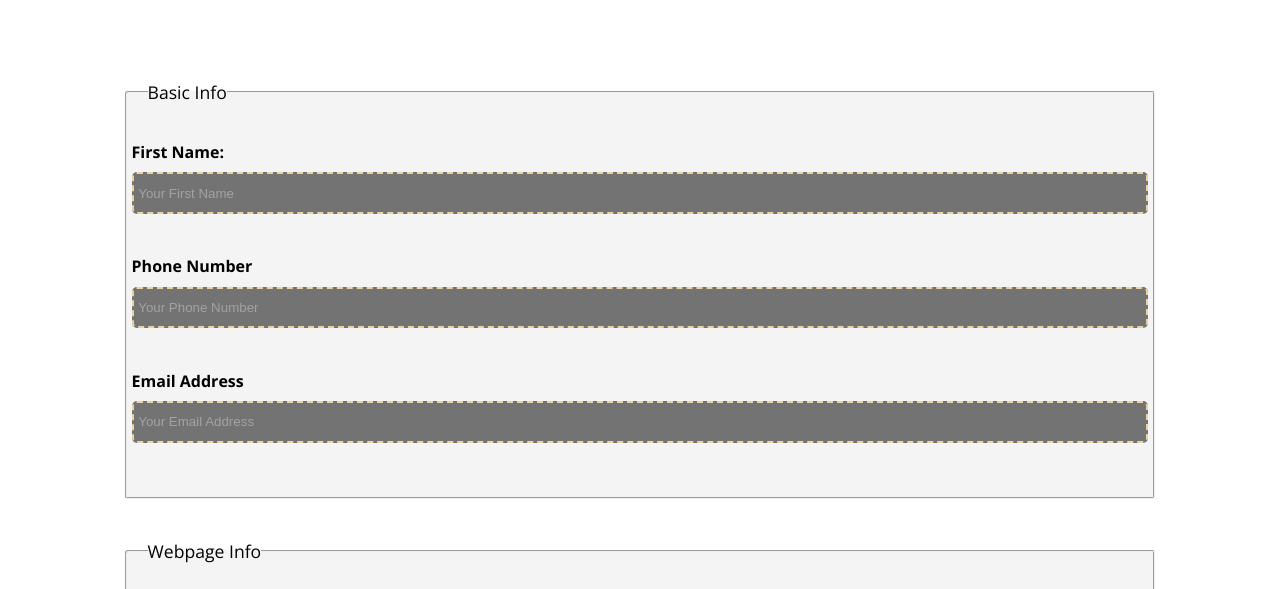
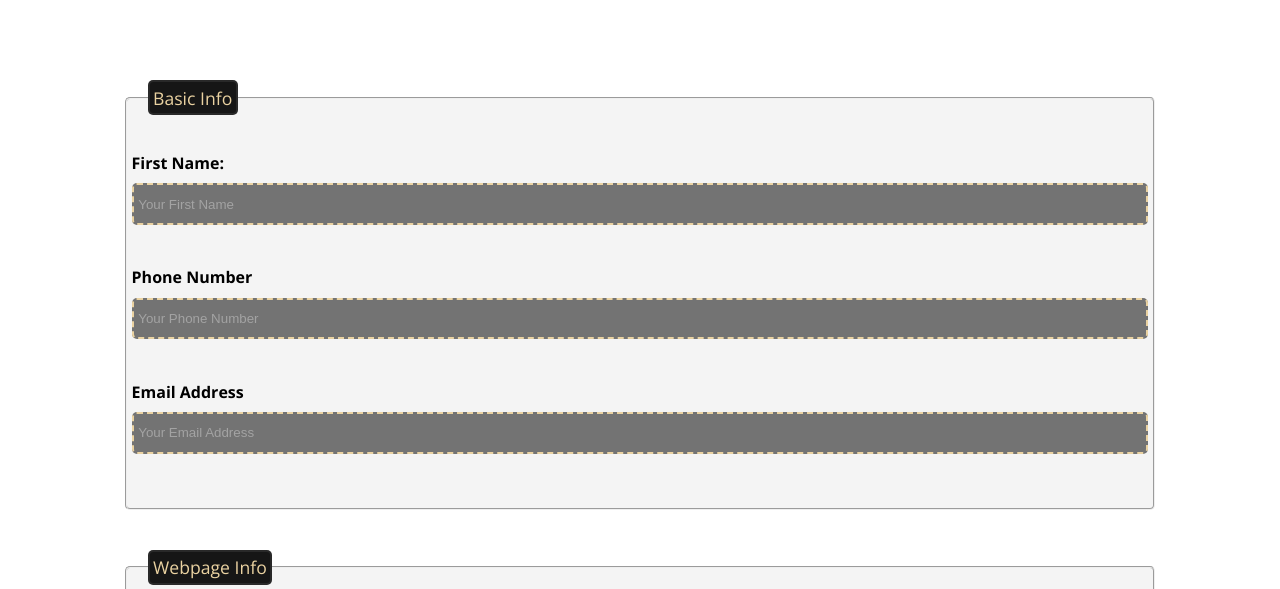
Before and after one commit to ShakexSempe/syntex-contact-form, a plain HTML site: page index.html in a window 1280 px wide. Shown: the part 142-731 px from the top of the page. Drawn offline with nearby package versions, Linux system fonts and the light colour scheme; a web font is replaced by a local one.

Commit message:
fieldset legend

```diff
--- a/scss/_form.scss
+++ b/scss/_form.scss
@@ -14,7 +14,7 @@ form {
         overflow-y: auto;
         height: auto;
         transition: 1s ease;
-        border-radius: 3px;
+        border-radius: 5px;
         position: relative;
         // active class
         &.open {
@@ -61,6 +61,11 @@ form {
             margin: 0 1em;
             font-size: 1.1em;
             text-transform: capitalize;
+            background-color: $background;
+            color: $text-brand;
+            border-radius: 5px;
+            padding: .2em;
+            border: 2px solid #333a;
         }
 
         .input-div {
```
Also changed, not shown: css/style.css.
